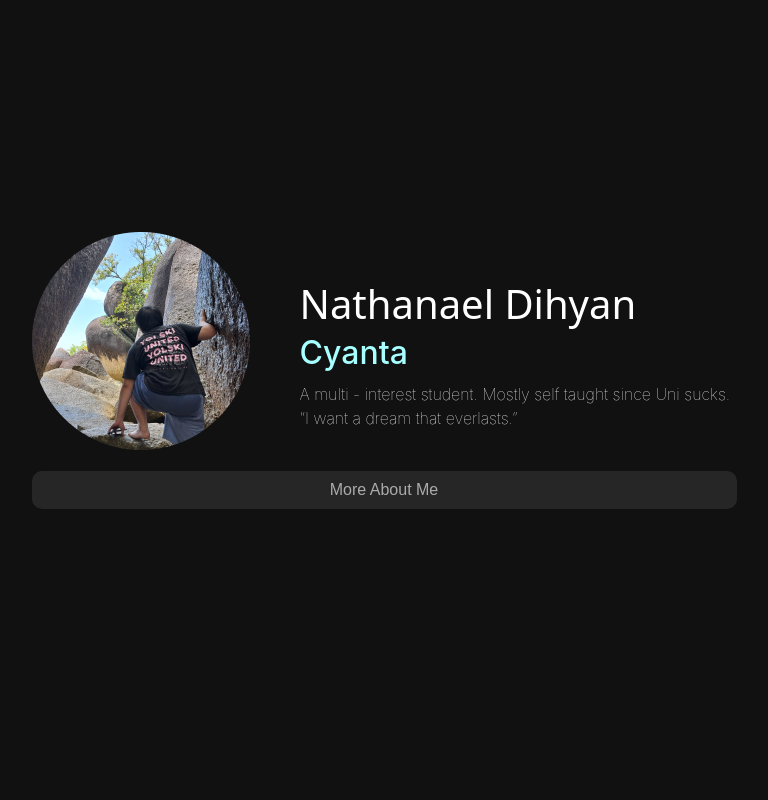
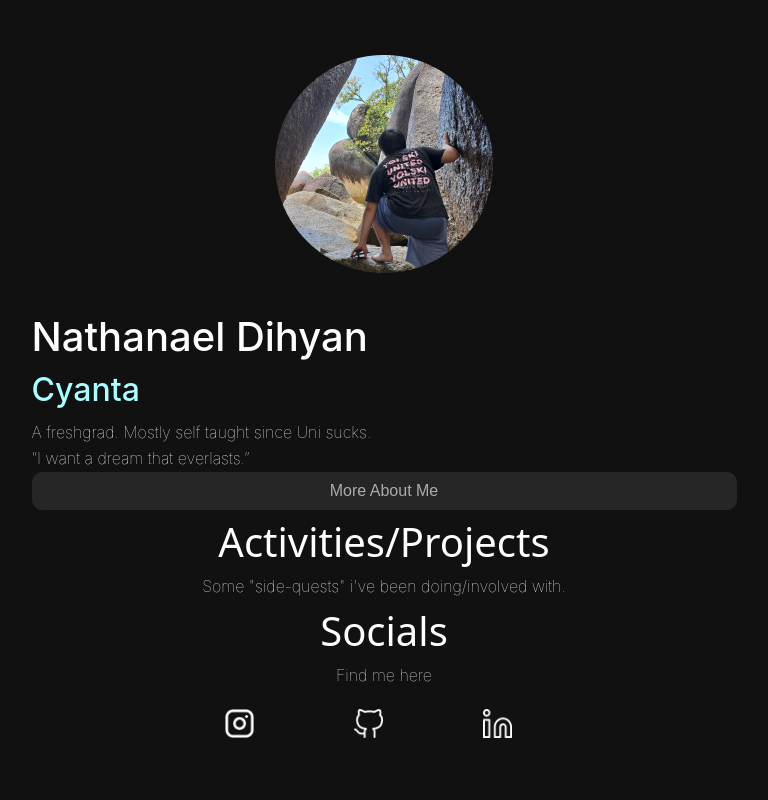
Before and after one commit to nathertan/cyanta_space, a Vue app: page / in a window 1280 px wide. Shown: the top 800 px of the page, without its empty margins (256-1024 px from the left). Built offline with nearby package versions, Linux system fonts and the light colour scheme.

Commit message:
tidying up things, do more later

```diff
--- a/src/App.vue
+++ b/src/App.vue
@@ -1,54 +1,40 @@
 <script setup>
-import Header from './components/Header.vue';
-import Footer from './components/Footer.vue';
-import content from './components/content.vue';
+import Header from "./components/Header.vue";
+import Footer from "./components/Footer.vue";
+import content from "./components/content.vue";
 </script>
 
 <template>
-  <div style="height: 25vh;"></div>
-  <header style="margin-bottom: 21px;">
-    <img style="margin-right: 50px;" alt="Profile" class="pic" src="./assets/profile.png" width="218" height="218" />
+  <Header />
 
-    <div class="wrapper" style="margin-top: 21px;">
-      <Header/>
-    </div>
-  </header>
-  <form action="#content" style="display: flex; justify-content: center;">
-    <input type="submit" value="More About Me" style="background-color: #262626; border: none; color: #ABABAB;  width: 705px; height: 38px; border-radius: 10px; font-size: 16px;">
-  </form>
-
-  <div id="buffer" style="margin-bottom: 300px;"></div>
-
-  <div id="content">
-    <content/>
-
-  </div>
-
-  <footer>
-    <Footer/>
-    <div style="margin-bottom: 10vh;"></div>
-  </footer>
-
-  <footer>
-
-  </footer>
+  <content />
+  <Footer />
 </template>
 
-<style scoped>
-header {
-  line-height: 1.5;
+<style>
+h1 {
+  font-weight: 500;
+  font-size: 40px;
+  color: white;
 }
 
-.pic {
-  display: block;
-  margin: 0 auto 2rem;
+h2 {
+  color: #a7ffff;
+  top: -5px;
+  font-size: 32px;
+  font-weight: 500;
+}
+
+h3 {
+  color: white;
+  font-size: 16px;
+  font-weight: 100;
 }
 
 @media (min-width: 1024px) {
   header {
     display: flex;
     place-items: center;
-
   }
 
   .pic {
--- a/src/components/Header.vue
+++ b/src/components/Header.vue
@@ -1,58 +1,47 @@
-<script setup>
-defineProps({
-  msg: {
-    type: String,
-    required: true
-  }
-})
-</script>
+<template>
+  <img
+    style="justify-content: center; align-self: center"
+    alt="Profile"
+    class="pic"
+    src="../assets/profile.png"
+    width="218"
+    height="218"
+  />
 
-<template>
   <div class="greetings">
     <h1>Nathanael Dihyan</h1>
     <h2>Cyanta</h2>
     <h3>
-      A multi - interest student. Mostly self taught since Uni sucks. <br>
+      A freshgrad. Mostly self taught since Uni sucks. <br />
       “I want a dream that everlasts.”
     </h3>
-
+    <form action="#content" style="display: flex; justify-content: center">
+      <input
+        type="submit"
+        value="More About Me"
+        style="
+          background-color: #262626;
+          border: none;
+          color: #ababab;
+          width: 705px;
+          height: 38px;
+          border-radius: 10px;
+          font-size: 16px;
+        "
+      />
+    </form>
   </div>
-
 </template>
 
 <style scoped>
-h1 {
-  font-family: system-ui, -apple-system, BlinkMacSystemFont, 'Segoe UI', Roboto, Oxygen, Ubuntu, Cantarell, 'Open Sans', 'Helvetica Neue', sans-serif;
-  font-weight: 500;
-  font-size: 40px;
-  color: white;
-}
-
-h2 {
-  color:#A7FFFF;
-  top: -5px;
-  font-size: 32px;
-  font-weight: 500;
-}
-
-h3 {
-    color: white;
-    font-size: 16px;
-    font-weight: 100;
-}
-
-.greetings h1,
-
-.greetings h2,
-.greetings h3 {
-  text-align: left;
+.pic {
+  display: block;
+  margin: 0 auto 2rem;
 }
 
 @media (max-width: 1024px) {
   .greetings h1,
-
   .greetings h2,
-
   .greetings h3 {
     text-align: center;
   }
```
